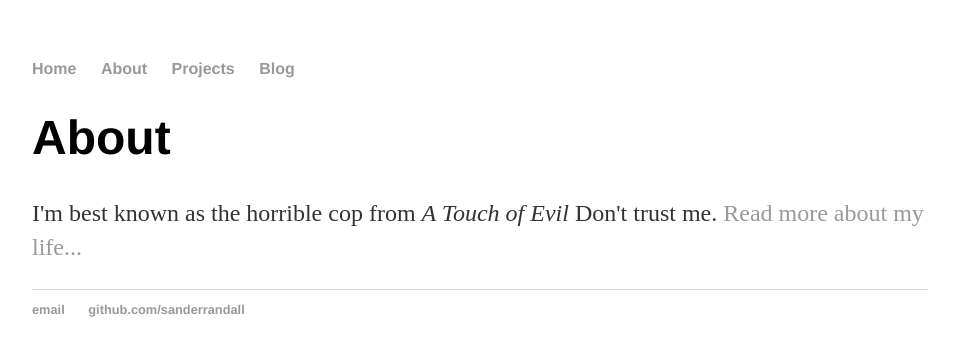
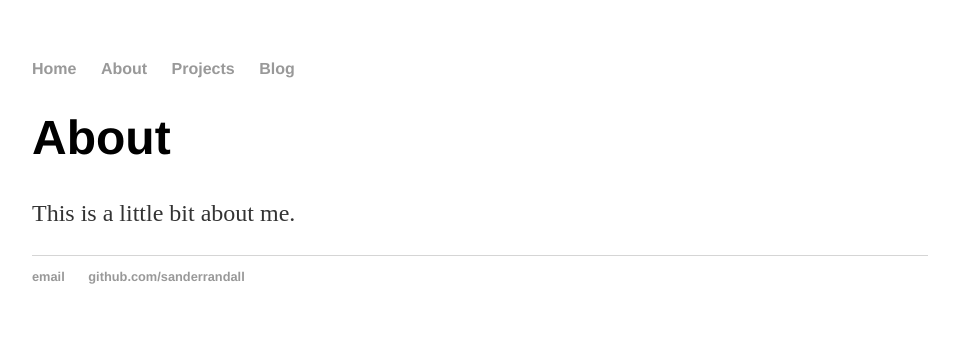
Before and after one commit to sanderrandall/sanderrandall.github.io, a Jekyll site: the page built from about/index.html, in a window 1280 px wide. Shown: the top 356 px of the page, without its empty margins (160-1119 px from the left). Built offline with Jekyll 4.4.1, drawn with Linux system fonts in a browser that asks for light colours.

Commit message:
Update index.html

```diff
--- a/about/index.html
+++ b/about/index.html
@@ -4,5 +4,5 @@ title: Sander Randall
 ---
 <div class="blurb">
 	<h1>About</h1>
-	<p>I'm best known as the horrible cop from <em>A Touch of Evil</em> Don't trust me. <a href="/about">Read more about my life...</a></p>
+	<p>This is a little bit about me.</p>
 </div><!-- /.blurb -->
```
